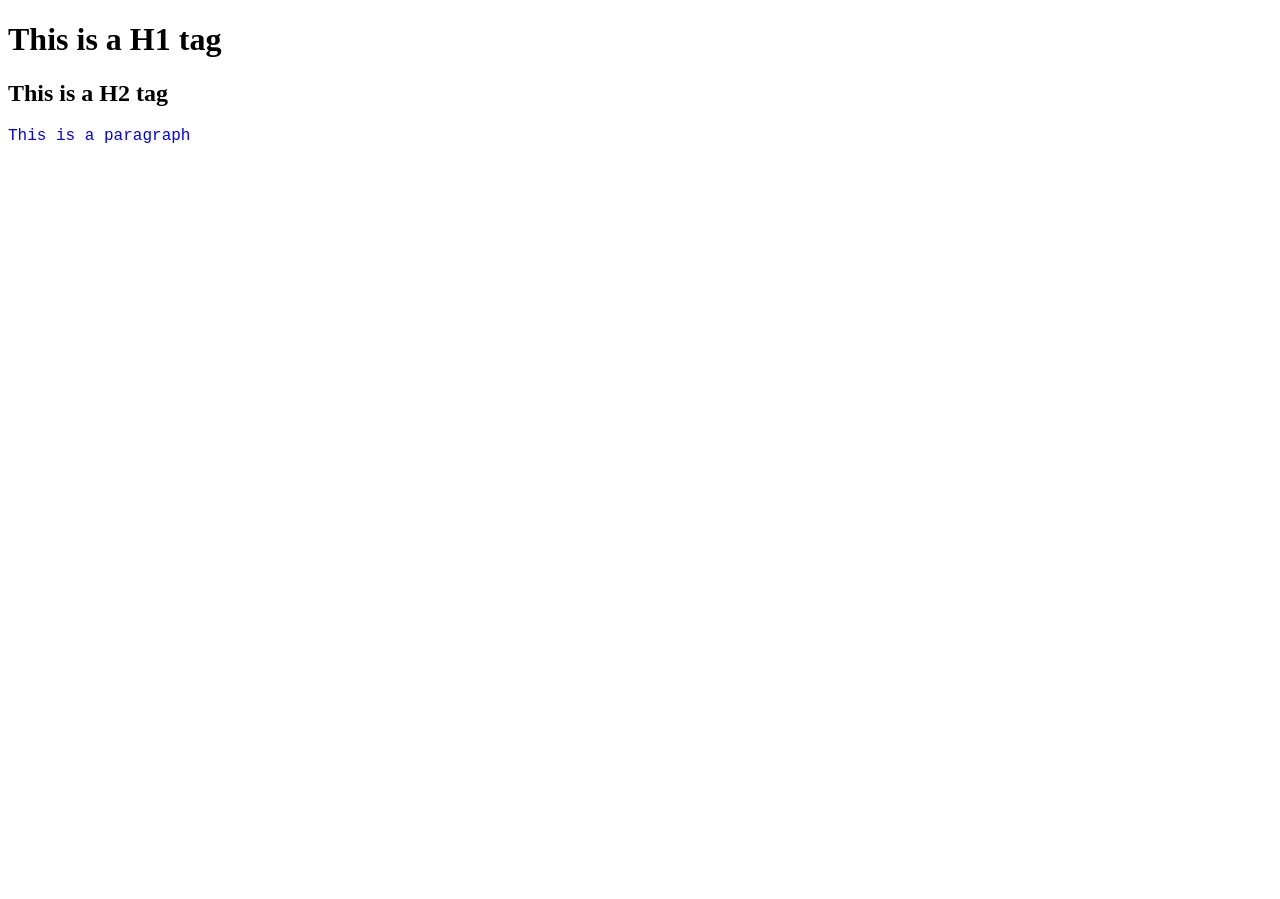
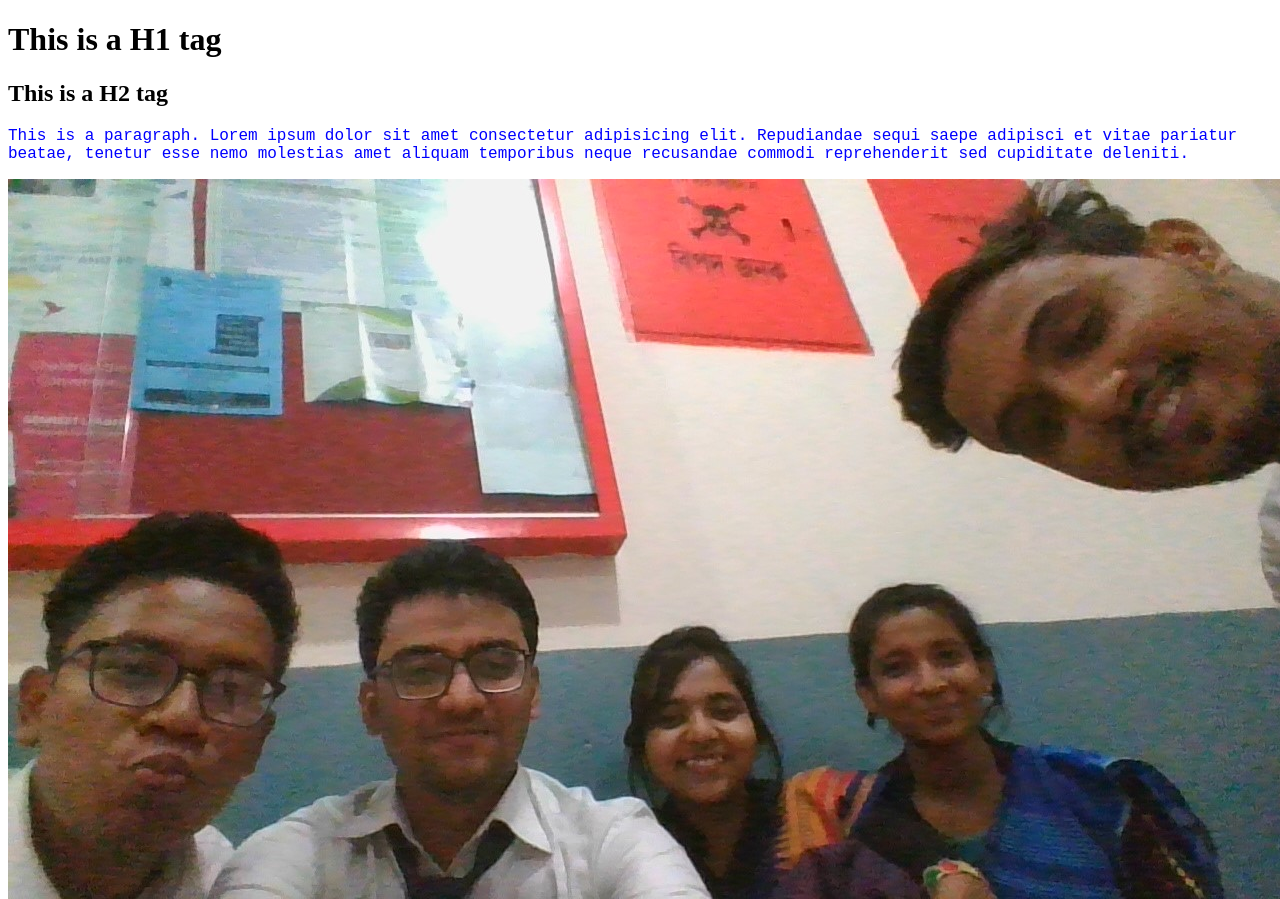
Before and after one commit to dincodes/my-first-repo, a plain HTML site: page index.html in a window 1280 px wide. Shown: the top 899 px of the page. Before the commit the page ends 800 px from the top, so only its background shows below. Drawn offline with Linux system fonts and the light colour scheme.

Commit message:
Image Added

```diff
--- a/index.html
+++ b/index.html
@@ -10,6 +10,8 @@
 <body>
     <h1>This is a H1 tag</h1>
     <h2>This is a H2 tag</h2>
-    <p>This is a paragraph</p>
+    <p>This is a paragraph. Lorem ipsum dolor sit amet consectetur adipisicing elit. Repudiandae sequi saepe adipisci et vitae pariatur beatae, tenetur esse nemo molestias amet aliquam temporibus neque recusandae commodi reprehenderit sed cupiditate deleniti.</p>
+    <img src="ppt.jpg" alt=" PPT Day 1">
+    <img src="ppt2.jpg" alt="PPT Day 2">
 </body>
 </html>
```
Also changed, not shown: ppt.jpg (added), ppt2.jpg (added).
